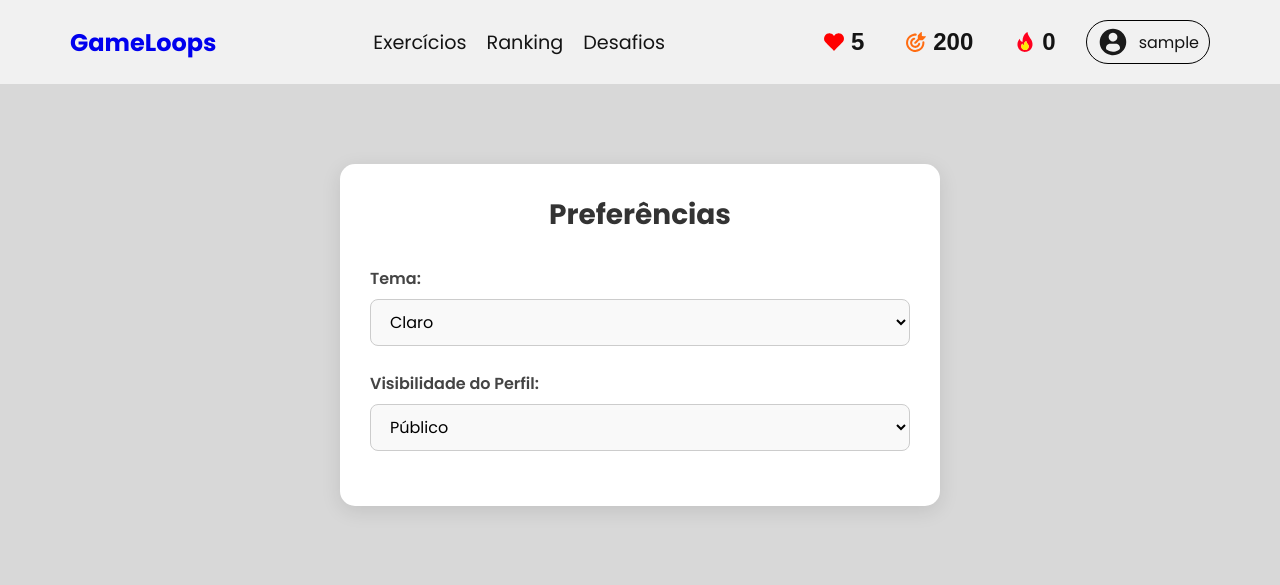
After one commit to marcosantonioh/teste2, a Django app: page /login/perfil/editar/preferencias in a window 1280 px wide. The commit adds this page. Shown: the top 585 px of the page. Run offline with Django 5.2, Linux system fonts and the light colour scheme; the visitor is signed in with stand-in values (Sample User, id 1); some web fonts are replaced.

Commit message:
work in editar/preferencias

```diff
--- a/apps/usuarios/templates/usuarios/editar_perfil.html
+++ b/apps/usuarios/templates/usuarios/editar_perfil.html
@@ -23,7 +23,7 @@
     <div class="sidebar">
       <ul class="nav">
         <li class="nav-item"><a class="nav-link active" href="#">Informações</a></li>
-        <li class="nav-item"><a class="nav-link" href="#">Preferência</a></li>
+        <li class="nav-item"><a class="nav-link" href="{% url 'usuarios:preferencias' %}">Preferência</a></li>
         <li class="nav-item"><a class="nav-link" href="#">Mudar Senha</a></li>
         <li class="nav-item"><a class="nav-link" href="#">Links</a></li>
         <li class="nav-item"><a class="nav-link" href="#">Conecções</a></li>
@@ -61,7 +61,7 @@
         </div>
 
         <!-- Nome -->
-        <div class="name-section">
+        <div class="form-group">
           <label for="Nome">Nome</label>
           <input id="Nome" name="Nome" value="{{ perfil.user.username }}" required>
         </div>
--- /dev/null
+++ b/apps/usuarios/templates/usuarios/preferencias.html
@@ -0,0 +1,31 @@
+{% load static %}
+{% include 'navbar.html' %}
+
+<link rel="stylesheet" href="{% static 'style/partials/usuarios/preferencias.css' %}" />
+
+{% block content %}
+  <main class="preferencias-main">
+    <h2>Preferências</h2>
+
+    <form method="post">
+      {% csrf_token %}
+
+      <div class="form-group">
+        <label for="tema">Tema:</label>
+        <select id="tema" name="tema">
+          <option value="claro">Claro</option>
+          <option value="escuro">Escuro</option>
+        </select>
+      </div>
+
+      <div class="form-group">
+        <label for="visibilidade">Visibilidade do Perfil:</label>
+        <select id="visibilidade" name="visibilidade">
+          <option value="publico">Público</option>
+          <option value="privado">Privado</option>
+        </select>
+      </div>
+
+    </form>
+  </main>
+{% endblock %}
--- a/apps/usuarios/urls.py
+++ b/apps/usuarios/urls.py
@@ -9,6 +9,7 @@ urlpatterns = [
     path("cadastro/", views.cadastrar_usuario, name="cadastro_usuario"),
     path("perfil/", views.perfil_view, name="perfil_usuario"),
     path("perfil/editar/", views.editar_perfil, name="editar_perfil"),
+    path("perfil/editar/preferencias", views.preferencias, name="preferencias"),
     path("perfil/amigos/", views.amigos, name="amigos"),
     path("perfil/amigos/encontrar", views.encontrar_amigos, name="encontrar_amigos"),
     path("perfil/amigos/convidar", views.convidar_amigos, name="convidar_amigos"),
--- a/apps/usuarios/views.py
+++ b/apps/usuarios/views.py
@@ -196,3 +196,26 @@ def remover_amigo(request, amigo_id):
     ).delete()
     messages.success(request, "Amizade removida.")
     return redirect("usuarios:lista_amigos")
+
+
+
+
+
+
+
+@login_required
+def preferencias(request):
+    if request.method == 'POST':
+        tema = request.POST.get('tema')
+        notificacoes = request.POST.get('notificacoes') == 'on'
+        visibilidade = request.POST.get('visibilidade')
+
+        # Aqui você pode salvar no modelo do perfil do usuário, por exemplo
+        perfil = request.user.perfil
+        perfil.tema = tema
+        perfil.visibilidade = visibilidade  # <- aqui está o novo campo
+        perfil.save()
+
+        return redirect('usuarios:preferencias')  # ou outra página
+
+    return render(request, 'usuarios/preferencias.html')
--- a/static/style/global/global.css
+++ b/static/style/global/global.css
@@ -17,11 +17,12 @@
   --yellow: #F1C40F;
   --yellow_hover: #c6a600;
   --red: #E74C3C;
-  --red_hover: #af3022;
+  --red_hover: #c6301f;
 }
+
 
 *{
     padding: 0;
     margin: 0;
     font-family: 'Poppins', sans-serif;
-}
+    box-sizing: border-box;
--- /dev/null
+++ b/static/style/partials/usuarios/preferencias.css
@@ -0,0 +1,61 @@
+.preferencias-main {
+    max-width: 600px;
+    margin: 80px auto;
+    padding: 30px;
+    background-color: #ffffff;
+    border-radius: 15px;
+    box-shadow: 0 5px 20px rgba(0, 0, 0, 0.1);
+    font-family: 'Segoe UI', Tahoma, Geneva, Verdana, sans-serif;
+  }
+
+  .preferencias-main h2 {
+    text-align: center;
+    margin-bottom: 30px;
+    font-size: 28px;
+    color: #333;
+  }
+
+  .form-group {
+    margin-bottom: 25px;
+  }
+
+  .form-group label {
+    display: block;
+    font-weight: 600;
+    margin-bottom: 8px;
+    color: #444;
+  }
+
+  .form-group select {
+    width: 100%;
+    padding: 10px 15px;
+    border-radius: 8px;
+    border: 1px solid #ccc;
+    font-size: 16px;
+    background-color: #f9f9f9;
+    transition: border 0.3s ease;
+  }
+
+  .form-group select:focus {
+    outline: none;
+    border-color: #007bff;
+    background-color: #fff;
+  }
+
+  button[type="submit"] {
+    display: block;
+    width: 100%;
+    padding: 12px;
+    background-color: #007bff;
+    border: none;
+    color: white;
+    font-weight: bold;
+    font-size: 16px;
+    border-radius: 10px;
+    cursor: pointer;
+    transition: background 0.3s ease;
+  }
+
+  button[type="submit"]:hover {
+    background-color: #0056b3;
+  }
```
Also changed, not shown: apps/usuarios/models.py (+7 -0 lines), static/style/partials/usuarios/editar_perfil.css (+14 -10 lines), apps/usuarios/migrations/0011_perfil_tema_perfil_visibilidade.py (added), static/img/mascote/robo1.svg.
